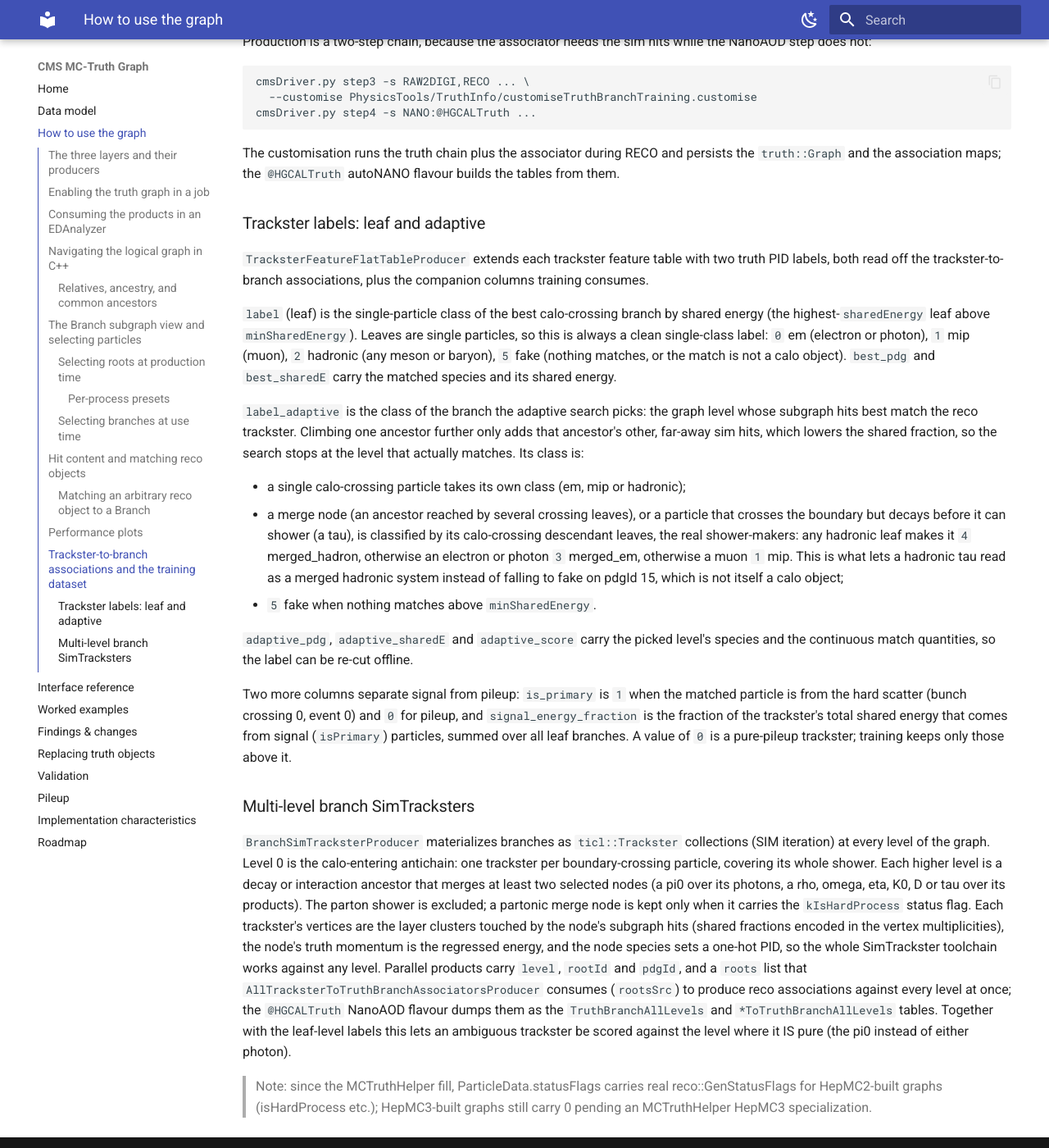
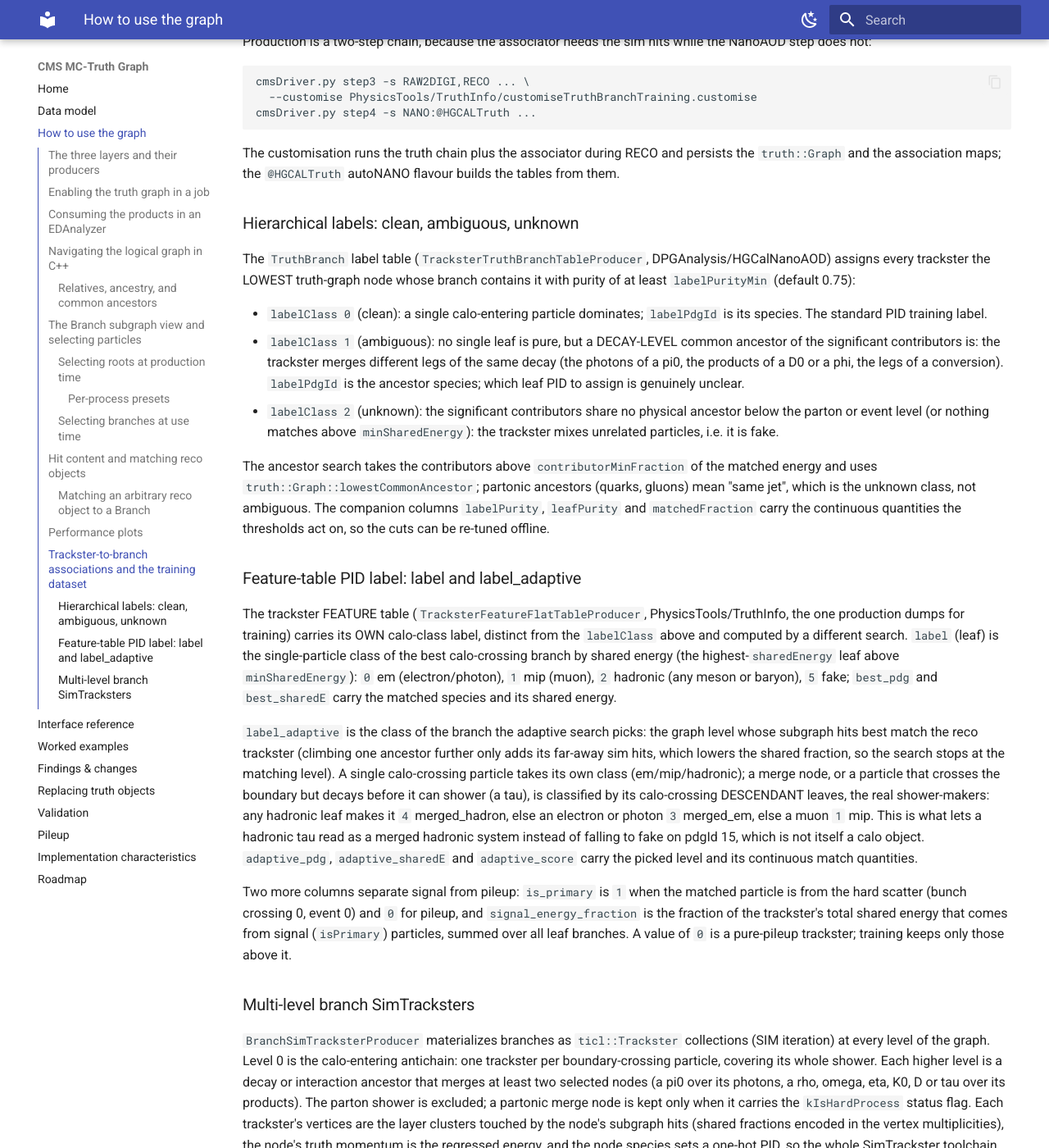
Before and after one commit to felicepantaleo/cms-truth-docs, an MkDocs documentation site: the page built from docs/usage.md, in a window 1280 px wide and 1400 px high, scrolled down 10153 px. Shown: the whole window at 82% size. Built offline with MkDocs 1.6.1 and Material for MkDocs 9.7.7, drawn with Linux system fonts in a browser that asks for light colours.

Commit message:
usage: document both the TruthBranch labelClass and the feature-table label_adaptive

```diff
--- a/docs/usage.md
+++ b/docs/usage.md
@@ -529,35 +529,50 @@ The customisation runs the truth chain plus the associator during RECO and
 persists the `truth::Graph` and the association maps; the `@HGCALTruth` autoNANO
 flavour builds the tables from them.
 
-### Trackster labels: leaf and adaptive
+### Hierarchical labels: clean, ambiguous, unknown
 
-`TracksterFeatureFlatTableProducer` extends each trackster feature table with two
-truth PID labels, both read off the trackster-to-branch associations, plus the
-companion columns training consumes.
+The `TruthBranch` label table (`TracksterTruthBranchTableProducer`,
+DPGAnalysis/HGCalNanoAOD) assigns every trackster the LOWEST truth-graph node whose
+branch contains it with purity of at least `labelPurityMin` (default 0.75):
 
-`label` (leaf) is the single-particle class of the best calo-crossing branch by
-shared energy (the highest-`sharedEnergy` leaf above `minSharedEnergy`). Leaves are
-single particles, so this is always a clean single-class label: `0` em (electron or
-photon), `1` mip (muon), `2` hadronic (any meson or baryon), `5` fake (nothing
-matches, or the match is not a calo object). `best_pdg` and `best_sharedE` carry the
-matched species and its shared energy.
+- `labelClass 0` (clean): a single calo-entering particle dominates; `labelPdgId`
+  is its species. The standard PID training label.
+- `labelClass 1` (ambiguous): no single leaf is pure, but a DECAY-LEVEL common
+  ancestor of the significant contributors is: the trackster merges different legs
+  of the same decay (the photons of a pi0, the products of a D0 or a phi, the legs
+  of a conversion). `labelPdgId` is the ancestor species; which leaf PID to assign
+  is genuinely unclear.
+- `labelClass 2` (unknown): the significant contributors share no physical ancestor
+  below the parton or event level (or nothing matches above `minSharedEnergy`):
+  the trackster mixes unrelated particles, i.e. it is fake.
+
+The ancestor search takes the contributors above `contributorMinFraction` of the
+matched energy and uses `truth::Graph::lowestCommonAncestor`; partonic ancestors
+(quarks, gluons) mean "same jet", which is the unknown class, not ambiguous. The
+companion columns `labelPurity`, `leafPurity` and `matchedFraction` carry the
+continuous quantities the thresholds act on, so the cuts can be re-tuned offline.
+
+### Feature-table PID label: label and label_adaptive
+
+The trackster FEATURE table (`TracksterFeatureFlatTableProducer`,
+PhysicsTools/TruthInfo, the one production dumps for training) carries its OWN
+calo-class label, distinct from the `labelClass` above and computed by a different
+search. `label` (leaf) is the single-particle class of the best calo-crossing branch
+by shared energy (the highest-`sharedEnergy` leaf above `minSharedEnergy`): `0` em
+(electron/photon), `1` mip (muon), `2` hadronic (any meson or baryon), `5` fake;
+`best_pdg` and `best_sharedE` carry the matched species and its shared energy.
 
 `label_adaptive` is the class of the branch the adaptive search picks: the graph
-level whose subgraph hits best match the reco trackster. Climbing one ancestor
-further only adds that ancestor's other, far-away sim hits, which lowers the shared
-fraction, so the search stops at the level that actually matches. Its class is:
-
-- a single calo-crossing particle takes its own class (em, mip or hadronic);
-- a merge node (an ancestor reached by several crossing leaves), or a particle that
-  crosses the boundary but decays before it can shower (a tau), is classified by its
-  calo-crossing descendant leaves, the real shower-makers: any hadronic leaf makes it
-  `4` merged_hadron, otherwise an electron or photon `3` merged_em, otherwise a muon
-  `1` mip. This is what lets a hadronic tau read as a merged hadronic system instead
-  of falling to fake on pdgId 15, which is not itself a calo object;
-- `5` fake when nothing matches above `minSharedEnergy`.
-
-`adaptive_pdg`, `adaptive_sharedE` and `adaptive_score` carry the picked level's
-species and the continuous match quantities, so the label can be re-cut offline.
+level whose subgraph hits best match the reco trackster (climbing one ancestor
+further only adds its far-away sim hits, which lowers the shared fraction, so the
+search stops at the matching level). A single calo-crossing particle takes its own
+class (em/mip/hadronic); a merge node, or a particle that crosses the boundary but
+decays before it can shower (a tau), is classified by its calo-crossing DESCENDANT
+leaves, the real shower-makers: any hadronic leaf makes it `4` merged_hadron, else an
+electron or photon `3` merged_em, else a muon `1` mip. This is what lets a hadronic
+tau read as a merged hadronic system instead of falling to fake on pdgId 15, which is
+not itself a calo object. `adaptive_pdg`, `adaptive_sharedE` and `adaptive_score`
+carry the picked level and its continuous match quantities.
 
 Two more columns separate signal from pileup: `is_primary` is `1` when the matched
 particle is from the hard scatter (bunch crossing 0, event 0) and `0` for pileup,
```
